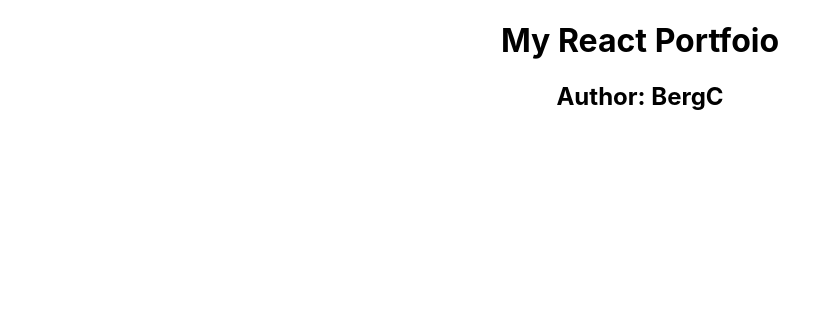
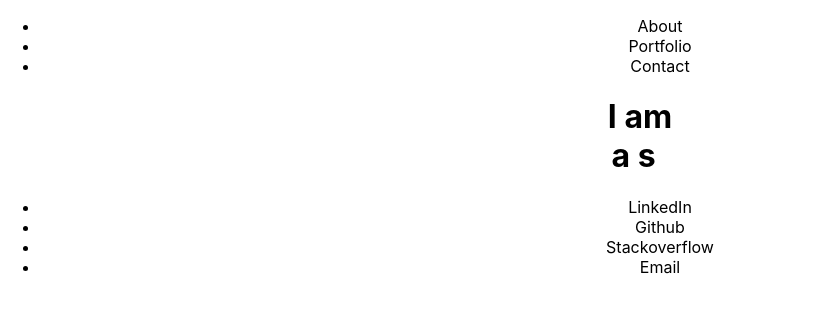
Before and after one commit to BergC/bergc-portfolio, a React (Create React App) app: page / in a window 1280 px wide. Shown: the top 312 px of the page, without its empty margins (0-818 px from the left). Built offline with nearby package versions, Linux system fonts and the light colour scheme.

Commit message:
Began building navbar, landing section and side view contact info

```diff
--- a/package.json
+++ b/package.json
@@ -9,7 +9,8 @@
         "@testing-library/user-event": "^7.2.1",
         "react": "^16.13.1",
         "react-dom": "^16.13.1",
-        "react-scripts": "3.4.1"
+        "react-scripts": "3.4.1",
+        "typewriter-effect": "^2.13.1"
     },
     "scripts": {
         "predeploy": "npm run build",
--- a/src/App.js
+++ b/src/App.js
@@ -1,11 +1,16 @@
 import React from 'react';
 import './App.css';
+
+import BigHero from './components/BigHero';
+import Contact from './components/Contact';
+import Nav from './components/Nav';
 
 function App() {
     return (
         <div className='App'>
-            <h1>My React Portfoio</h1>
-            <h2>Author: BergC</h2>
+            <Nav />
+            <BigHero />
+            <Contact />
         </div>
     );
 }
--- /dev/null
+++ b/src/components/BigHero.js
@@ -0,0 +1,26 @@
+import React from 'react';
+import Typewriter from 'typewriter-effect';
+
+const BigHero = () => (
+    <div>
+        <h1>
+            I am
+            <Typewriter
+                options={{
+                    strings: [
+                        'Chris Berg',
+                        'a skiier',
+                        'a developer',
+                        'a homemade ramen enthusiast',
+                        'a beer brewer',
+                        'a mountain biker',
+                    ],
+                    autoStart: true,
+                    loop: true,
+                }}
+            />
+        </h1>
+    </div>
+);
+
+export default BigHero;
--- /dev/null
+++ b/src/components/Contact.js
@@ -0,0 +1,14 @@
+import React, { Fragment } from 'react';
+
+const Contact = () => (
+    <Fragment>
+        <ul>
+            <li>LinkedIn</li>
+            <li>Github</li>
+            <li>Stackoverflow</li>
+            <li>Email</li>
+        </ul>
+    </Fragment>
+);
+
+export default Contact;
--- /dev/null
+++ b/src/components/Nav.js
@@ -0,0 +1,13 @@
+import React from 'react';
+
+const Nav = () => (
+    <nav>
+        <ul>
+            <li>About</li>
+            <li>Portfolio</li>
+            <li>Contact</li>
+        </ul>
+    </nav>
+);
+
+export default Nav;
```
Also changed, not shown: 1 other file (tests, documents, lock files or other folders).
